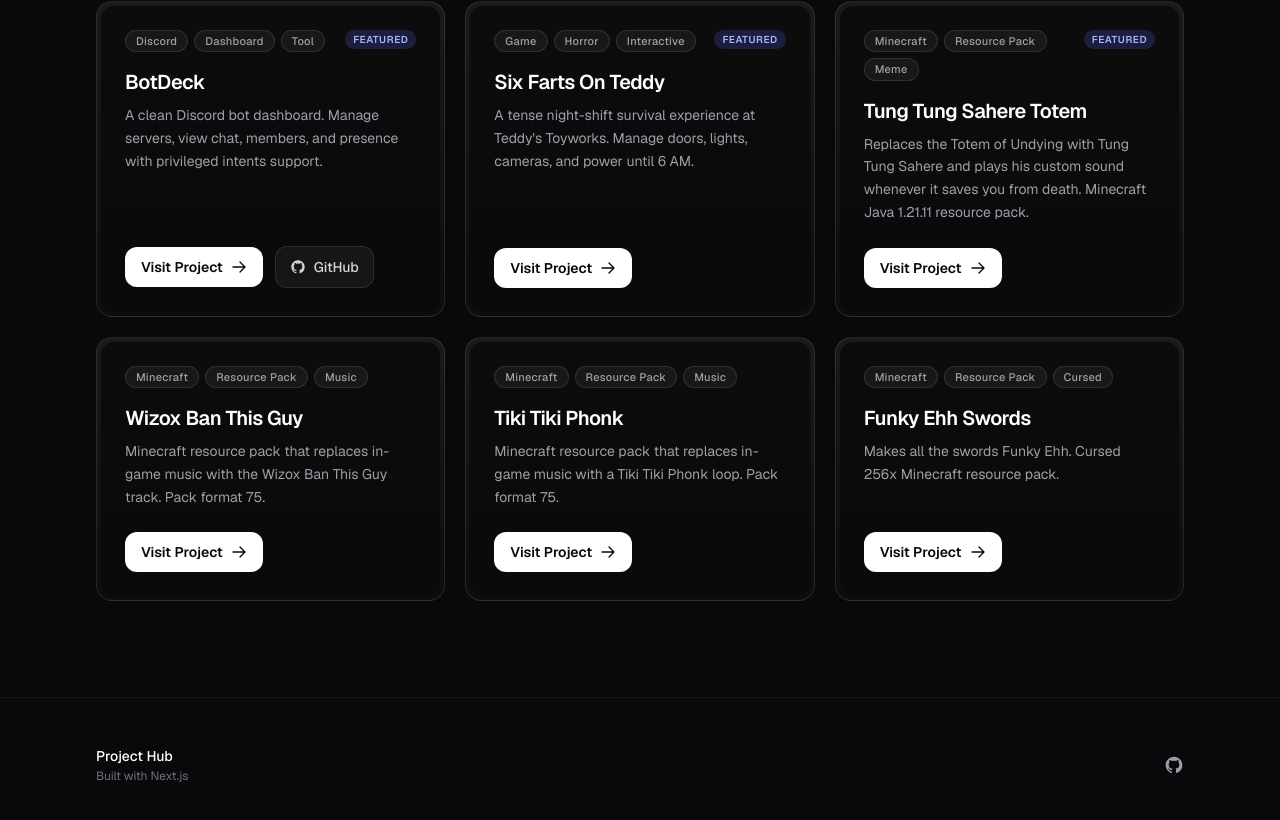
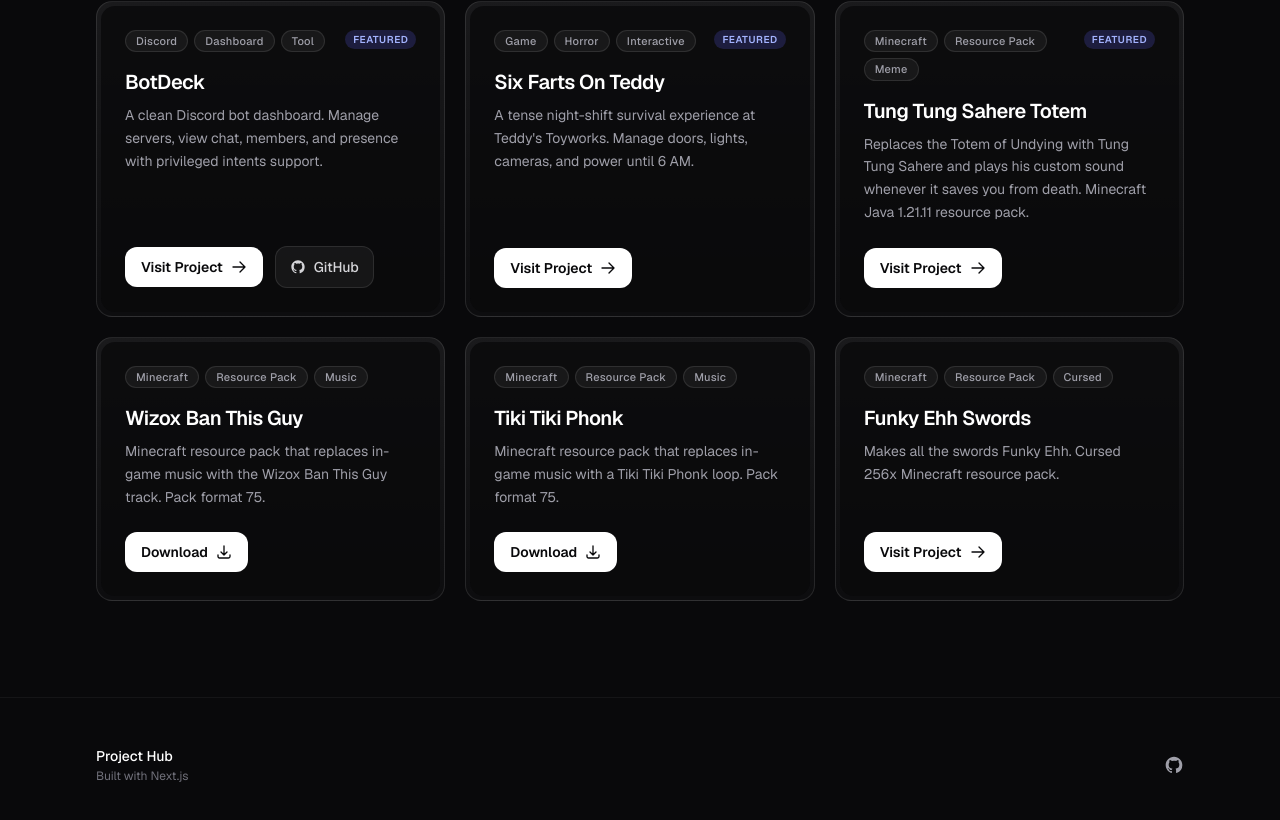
Before and after one commit to fabianstenka5-boop/project-hub, a Next.js app: page / in a window 1280 px wide. Shown: the part 698-1518 px from the top of the page. Built offline with nearby package versions, Linux system fonts and the light colour scheme.

Commit message:
Add Download button for resource packs + downloadUrl support

```diff
--- a/src/components/ProjectCard.tsx
+++ b/src/components/ProjectCard.tsx
@@ -44,6 +44,28 @@
         </p>
 
         <div className="mt-auto flex flex-wrap items-center gap-3">
+          {project.downloadUrl ? (
+            <a
+              href={project.downloadUrl}
+              download
+              className="inline-flex items-center gap-2 rounded-xl bg-white px-4 py-2.5 text-sm font-semibold text-zinc-950 transition-all hover:bg-indigo-100 hover:shadow-lg hover:shadow-indigo-500/20 focus-visible:outline focus-visible:outline-2 focus-visible:outline-offset-2 focus-visible:outline-indigo-400"
+            >
+              Download
+              <svg
+                className="h-4 w-4"
+                fill="none"
+                viewBox="0 0 24 24"
+                stroke="currentColor"
+                strokeWidth={2}
+              >
+                <path
+                  strokeLinecap="round"
+                  strokeLinejoin="round"
+                  d="M3 16.5v2.25A2.25 2.25 0 0 0 5.25 21h13.5A2.25 2.25 0 0 0 21 18.75V16.5M16.5 12 12 16.5m0 0L7.5 12m4.5 4.5V3"
+                />
+              </svg>
+            </a>
+          ) : (
             <a
               href={project.url}
               target="_blank"
@@ -65,6 +87,7 @@
                 />
               </svg>
             </a>
+          )}
 
           {project.githubUrl && (
             <a
--- a/src/data/projects.ts
+++ b/src/data/projects.ts
@@ -4,6 +4,7 @@
   description: string;
   url: string;
   githubUrl?: string;
+  downloadUrl?: string;
   image?: string;
   tags: string[];
   featured?: boolean;
@@ -58,6 +59,7 @@
     description:
       "Minecraft resource pack that replaces in-game music with the Wizox Ban This Guy track. Pack format 75.",
     url: "https://modrinth.com/user/TTFabianstenq",
+    downloadUrl: "/WizoxBanThisGuy.zip",
     tags: ["Minecraft", "Resource Pack", "Music"],
     featured: false,
     addedAt: "2026-09-12",
@@ -68,6 +70,7 @@
     description:
       "Minecraft resource pack that replaces in-game music with a Tiki Tiki Phonk loop. Pack format 75.",
     url: "https://modrinth.com/user/TTFabianstenq",
+    downloadUrl: "/TikiTikiPhonk.zip",
     tags: ["Minecraft", "Resource Pack", "Music"],
     featured: false,
     addedAt: "2026-09-11",
```
Lines whose indentation alone changed are shown as unchanged.
